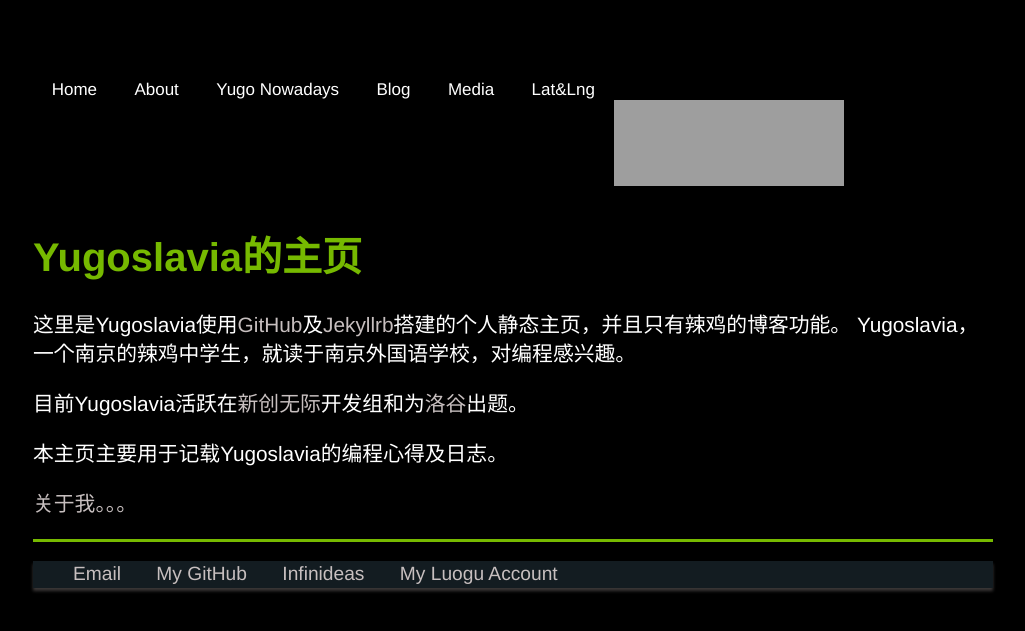
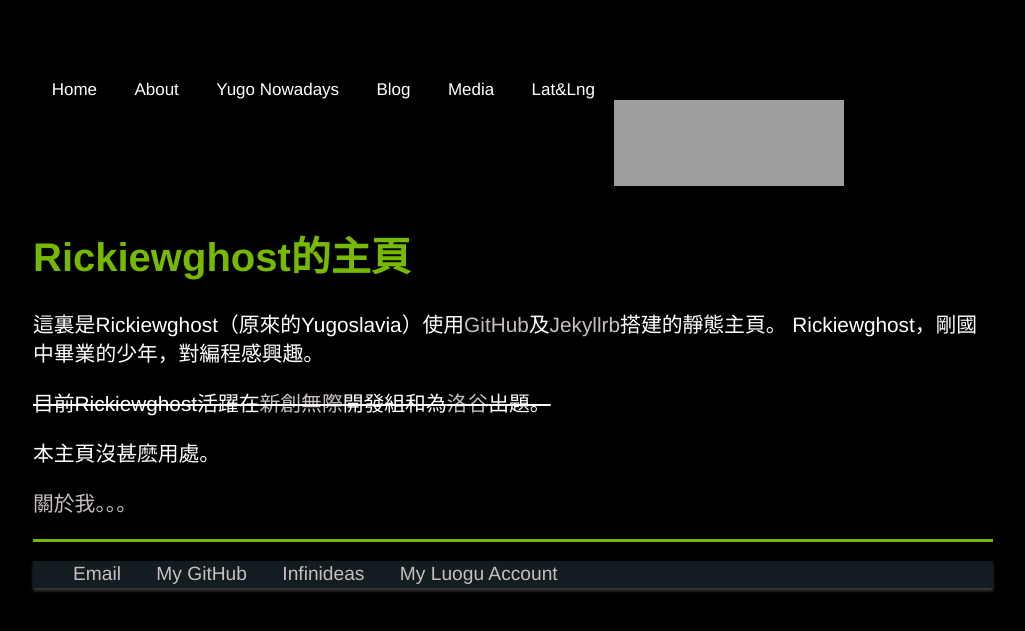
Before and after one commit to Jugoslawien/jugoslawien.github.io, a Jekyll site: the page built from index.html, in a window 1280 px wide. Shown: the top 631 px of the page, without its empty margins (127-1152 px from the left). Built offline with Jekyll 4.4.1, drawn with Linux system fonts in a browser that asks for light colours; a script that is not in the unit is left out; grey boxes are pictures that could not be loaded.

Commit message:
Update index.html

```diff
--- a/index.html
+++ b/index.html
@@ -1,17 +1,17 @@
 ---
 layout: default
-title: Yugoslavia Alliance
+title: Rickiewghost Alliance
 ---
     <link href="../yugo_af1_icon.ico" rel="shortcut icon">
 
 
 <div class="blurb">
-	<h1>Yugoslavia的主页</h1>
-	<p>这里是Yugoslavia使用<a target="_blank" href=https://github.com/>GitHub</a>及<a target="_blank" href=http://jekyllrb.com/>Jekyllrb</a>搭建的个人静态主页，并且只有辣鸡的博客功能。
-           Yugoslavia，一个南京的辣鸡中学生，就读于南京外国语学校，对编程感兴趣。</p>
-        <p>目前Yugoslavia活跃在<a target="_blank" href="http://www.infinideas.org/">新创无际</a>开发组和为<a target="_blank" href="https://www.luogu.org/">洛谷</a>出题。</p>
-	<p>本主页主要用于记载Yugoslavia的编程心得及日志。</p>
-	<p><a href="/about">关于我。。。</a></p>
+	<h1>Rickiewghost的主頁</h1>
+	<p>這裏是Rickiewghost（原來的Yugoslavia）使用<a target="_blank" href=https://github.com/>GitHub</a>及<a target="_blank" href=http://jekyllrb.com/>Jekyllrb</a>搭建的靜態主頁。
+           Rickiewghost，剛國中畢業的少年，對編程感興趣。</p>
+        <p><s>目前Rickiewghost活躍在<a target="_blank" href="http://www.infinideas.org/">新創無際</a>開發組和為<a target="_blank" href="https://www.luogu.org/">洛谷</a>出題。</s></p>
+	<p>本主頁沒甚麽用處。</p>
+	<p><a href="/about">關於我。。。</a></p>
 
 	<script type="text/javascript" src="//ra.revolvermaps.com/0/0/8.js?i=0h99md90i6o&amp;m=6&amp;c=ff0000&amp;cr1=ffffff&amp;f=georgia&amp;l=49&amp;v0=20&amp;z=15&amp;rx=20&amp;lx=400&amp;ly=80&amp;hi=60&amp;he=9&amp;rs=20&amp;as=0" async="async"></script>
 </div><!-- /.blurb -->
```
